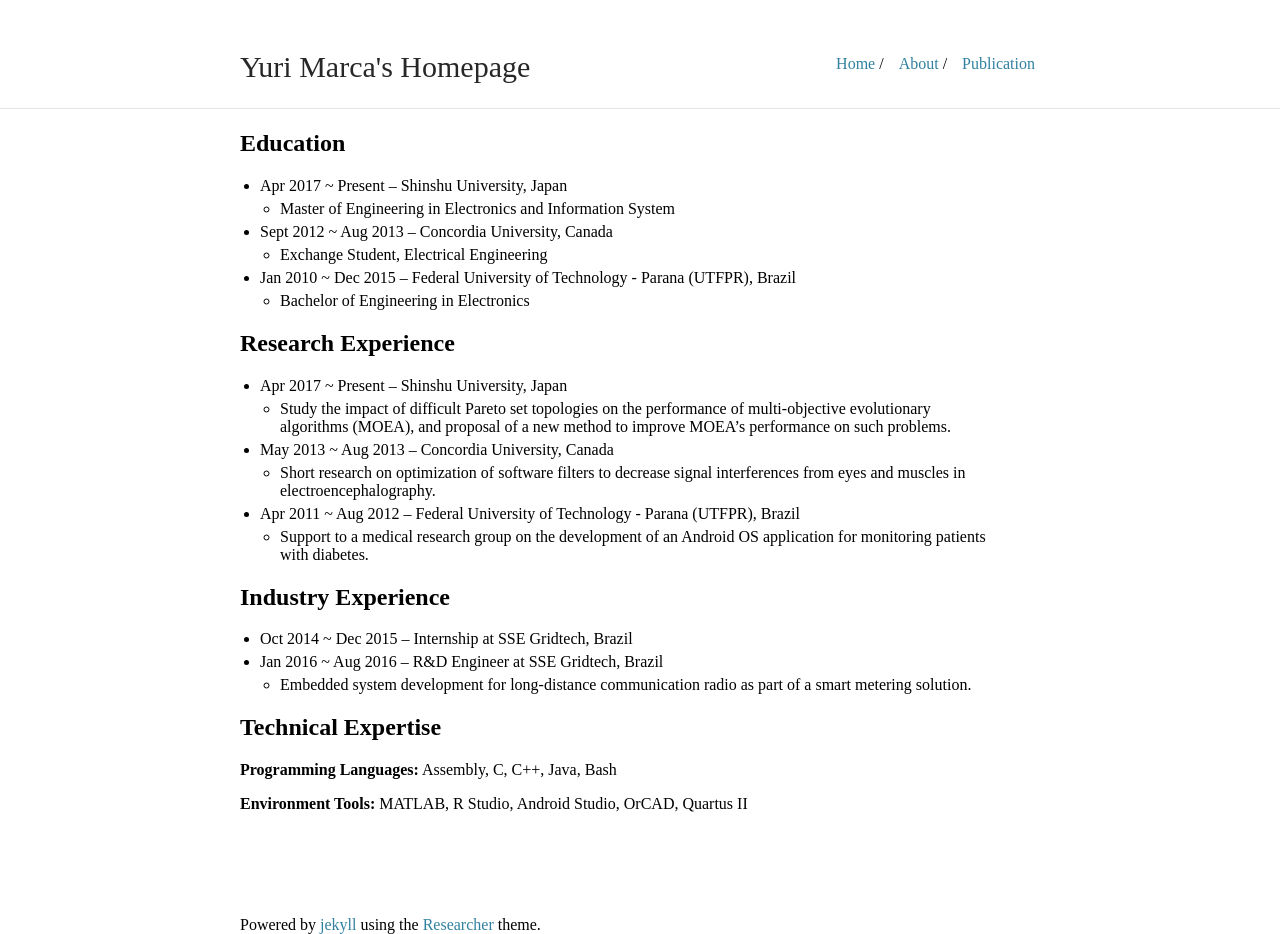
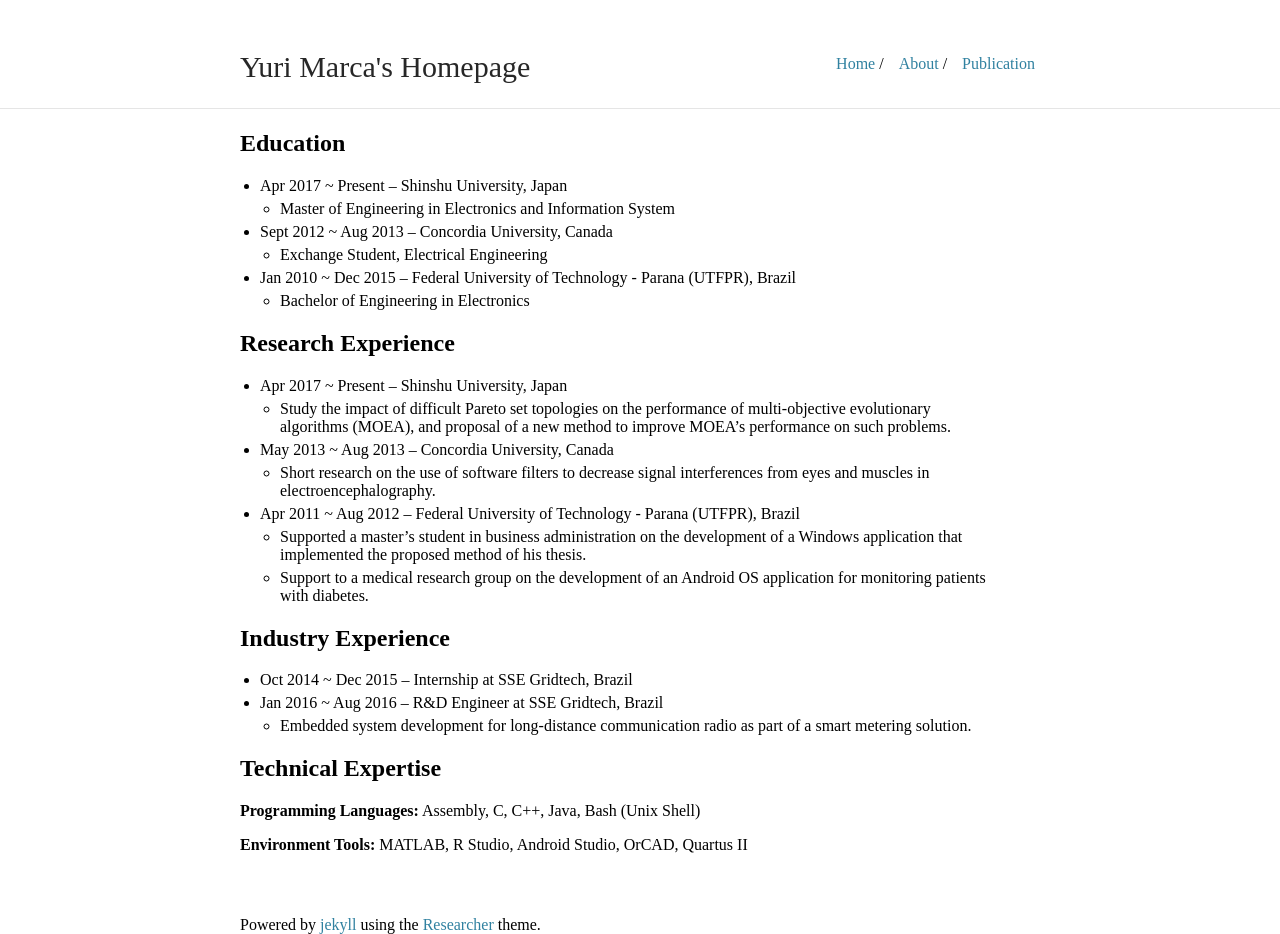
Before and after one commit to yurimarca/yurimarca.github.io, a Jekyll site: the page built from about.md, in a window 1280 px wide. Built offline with Jekyll 4.4.1, drawn with Linux system fonts in a browser that asks for light colours.

Commit message:
change about.md

```diff
--- a/about.md
+++ b/about.md
@@ -21,9 +21,10 @@ title: Yuri Marca's Homepage
   * Study the impact of difficult Pareto set topologies on the performance of multi-objective evolutionary algorithms (MOEA), and proposal of a new method to improve MOEA's performance on such problems.
 
 * May 2013 ~ Aug 2013 -- Concordia University, Canada
-  * Short research on optimization of software filters to decrease signal interferences from eyes and muscles in electroencephalography.
+  * Short research on the use of software filters to decrease signal interferences from eyes and muscles in electroencephalography.
 
 * Apr 2011 ~ Aug 2012 -- Federal University of Technology - Parana (UTFPR), Brazil
+  * Supported a master's student in business administration on the development of a Windows application that implemented the proposed method of his thesis.
   * Support to a medical research group on the development of an Android OS application for monitoring patients with diabetes.
 
 ## Industry Experience
@@ -34,6 +35,6 @@ title: Yuri Marca's Homepage
 
 ## Technical Expertise
 
-**Programming Languages:** Assembly, C, C++, Java, Bash
+**Programming Languages:** Assembly, C, C++, Java, Bash (Unix Shell)
 
 **Environment Tools:** MATLAB, R Studio, Android Studio, OrCAD, Quartus II
```
